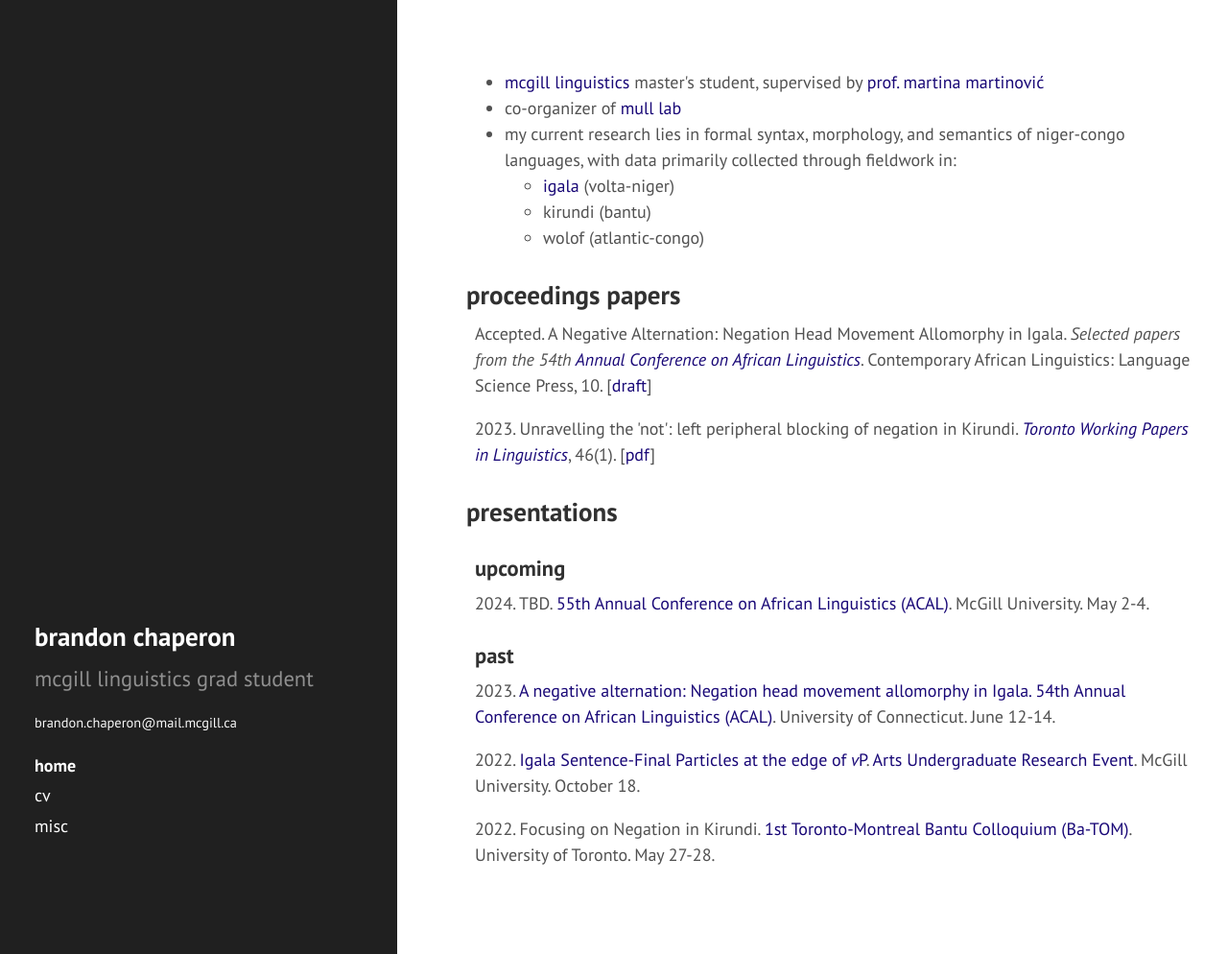
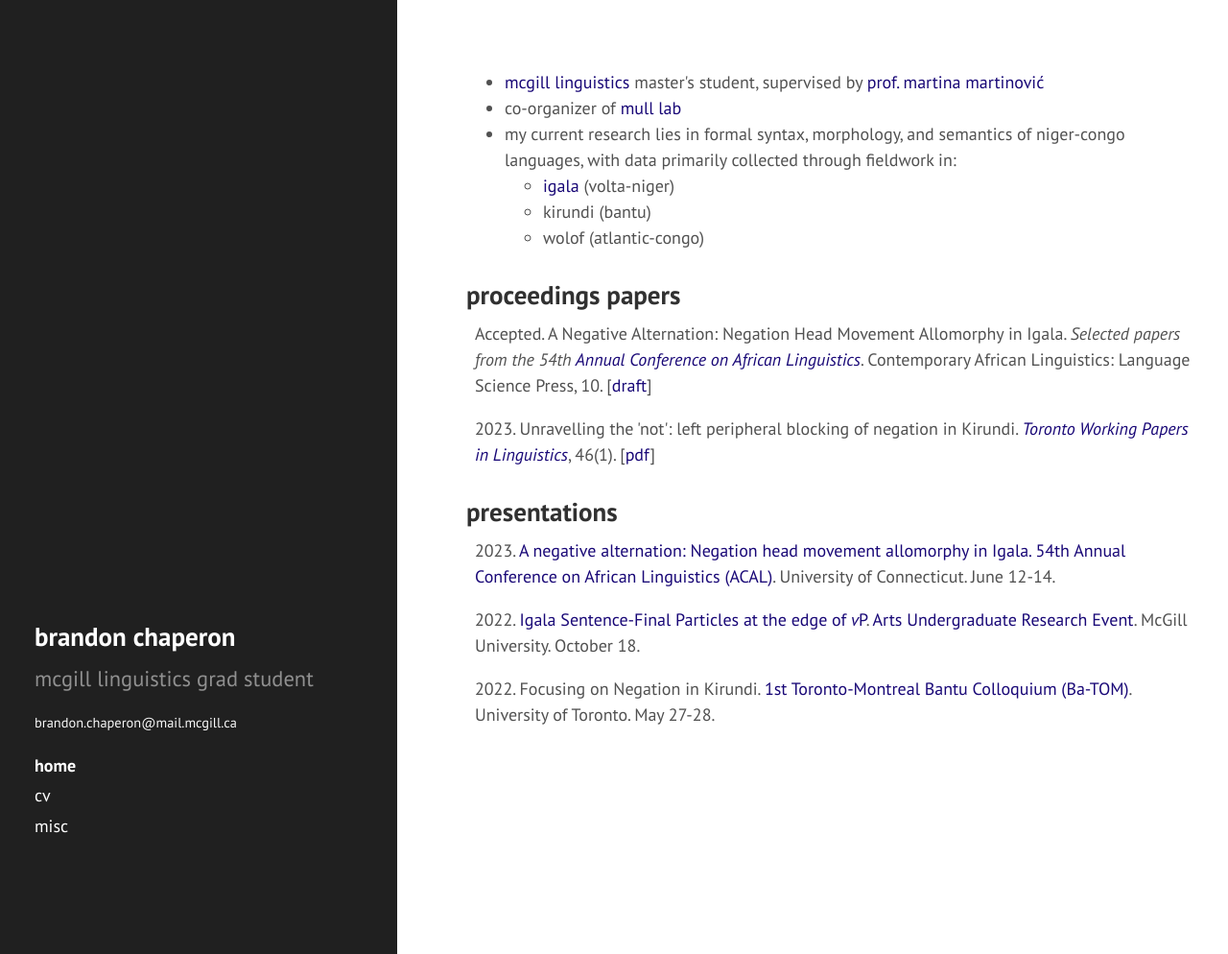
Before and after one commit to bchaper0n/bchaper0n.github.io, a Jekyll site: the page built from index.html, in a window 1280 px wide and 994 px high. Shown: the whole window at 96% size. Built offline with Jekyll 4.4.1, drawn with Linux system fonts in a browser that asks for light colours; comment, search, counter and statistics services are not loaded.

Commit message:
removed acal 55 pres

```diff
--- a/index.html
+++ b/index.html
@@ -21,11 +21,11 @@
 
 <h2 style="margin-top: 30px;">presentations</h2>
 <div style="margin-left: 0.5em;">
-<h3>upcoming</h3>
+<!-- <h3>upcoming</h3> -->
 
-<p>2024. TBD. <a href="https://acal55.mull-lab.org/">55th Annual Conference on African Linguistics (ACAL)</a>. McGill University. May 2-4.</p>
+<!-- <p>2024. TBD. <a href="https://acal55.mull-lab.org/">55th Annual Conference on African Linguistics (ACAL)</a>. McGill University. May 2-4.</p> -->
 
-<h3>past</h3>
+<!-- <h3>past</h3> -->
 
 <p>2023. <a href="/docs/ACAL_54___Igala_Negation_handout.pdf">A negative alternation: Negation head movement allomorphy in Igala.</a> <a href="https://uconnuecs.cventevents.com/event/aef2d257-6a6a-41b5-b83d-2c6efc60aac5/summary">54th Annual Conference on African Linguistics (ACAL)</a>. University of Connecticut. June 12-14.</p>
 
```
